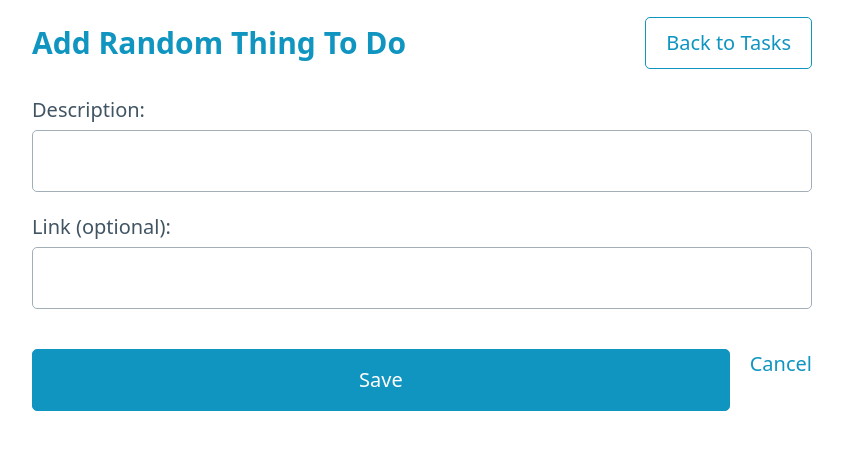
After one commit to rjtavares/Melga, a Flask app: page /random/new in a window 1280 px wide. The commit adds this page. Shown: the top 470 px of the page, without its empty margins (218-1061 px from the left). Run offline with Flask 2, Linux system fonts and the light colour scheme; some libraries are stand-ins or nearby versions.

Commit message:
feat: add random things to do feature with CRUD operations

```diff
--- a/app.py
+++ b/app.py
@@ -552,6 +552,81 @@ def toggle_task_priority(task_id):
 
     return response
 
+# ----- Random Things To Do Routes -----
+
+@app.route('/random/new')
+def new_random_thing():
+    """Route to display the form for adding a new random thing to do."""
+    return render_template('random_new.html')
+
+@app.route('/random/save', methods=['POST'])
+def save_random_thing():
+    """Route to save a new random thing to do."""
+    description = request.form.get('description')
+    link = request.form.get('link')
+
+    if not description:
+        flash('Description is required!', 'error')
+        return redirect(url_for('new_random_thing'))
+
+    insert_random_thing(description, link)
+
+    flash('Random thing to do saved successfully!', 'success')
+    return redirect(url_for('view_random_things'))
+
+@app.route('/random/view')
+def view_random_things():
+    """Route to view all random things to do."""
+    random_things = get_random_things()
+    return render_template('random_list.html', random_things=random_things)
+
+@app.route('/random/toggle/<int:thing_id>', methods=['POST'])
+def toggle_random_thing_route(thing_id):
+    """Route to toggle completion status of a random thing to do."""
+    success = toggle_random_thing(thing_id)
+
+    if success:
+        thing = get_random_thing(thing_id)
+        status_text = "completed" if thing['completed'] else "marked as pending"
+        flash(f'Random thing {status_text}.', 'success')
+    else:
+        flash('Random thing not found.', 'error')
+
+    # If it's an HTMX request, return just the updated item
+    if request.headers.get('HX-Request'):
+        thing = get_random_thing(thing_id)
+        response = make_response(render_template('_random_thing_item.html', thing=thing))
+        response.headers['HX-Trigger'] = 'showFlash'
+        return response
+
+    # Otherwise redirect back to the list
+    return redirect(url_for('view_random_things'))
+
+@app.route('/random/delete/<int:thing_id>')
+def delete_random_thing_route(thing_id):
+    """Route to delete a random thing to do."""
+    # Check if the thing exists
+    thing = get_random_thing(thing_id)
+
+    if not thing:
+        flash('Random thing not found.', 'error')
+    else:
+        delete_random_thing(thing_id)
+        flash('Random thing deleted successfully!', 'success')
+
+    # If it's an HTMX request, return an empty response with trigger
+    if request.headers.get('HX-Request'):
+        response = make_response("")
+        response.headers['HX-Trigger'] = json.dumps({
+            'showFlash': True,
+            'refreshRandomList': True
+        })
+        return response
+
+    # Otherwise redirect back to the list
+    return redirect(url_for('view_random_things'))
+
+
 if __name__ == '__main__':
     debug_mode = os.environ.get('FLASK_DEBUG', 'False').lower() == 'true' # <-- Change this line
     app.run(debug=debug_mode, port=5001) # debug=True for development
--- a/db.py
+++ b/db.py
@@ -357,3 +357,64 @@ def insert_task(description, due_date, goal_id=None):
 
     db.commit()
     return True
+
+# --- Random Things To Do Functions ---
+
+def get_random_thing(thing_id):
+    db = get_db()
+    cursor = db.execute('SELECT id, description, completed, completion_date, link FROM random_things_to_do WHERE id = ?', (thing_id,))
+    thing = cursor.fetchone()
+    if thing:
+        return dict(thing)
+    return None
+
+def get_random_things():
+    db = get_db()
+    cursor = db.execute('SELECT id, description, completed, completion_date, link FROM random_things_to_do ORDER BY id DESC')
+    things_raw = cursor.fetchall()
+
+    things = []
+    for thing in things_raw:
+        thing_dict = dict(thing)
+        # Format the completion date if it exists
+        if thing_dict['completion_date']:
+            thing_dict['completion_date_display'] = get_display_date(thing_dict['completion_date'], short=True)
+        things.append(thing_dict)
+
+    return things
+
+def insert_random_thing(description, link=None):
+    db = get_db()
+    db.execute(
+        'INSERT INTO random_things_to_do (description, link, completed) VALUES (?, ?, 0)',
+        (description, link)
+    )
+    db.commit()
+    return True
+
+def toggle_random_thing(thing_id):
+    db = get_db()
+    thing = get_random_thing(thing_id)
+    if thing:
+        new_status = not thing['completed']
+        today = date.today()
+
+        if new_status:  # If thing is being marked as completed
+            db.execute(
+                'UPDATE random_things_to_do SET completed = ?, completion_date = ? WHERE id = ?',
+                (new_status, get_db_date(today), thing_id)
+            )
+        else:  # If thing is being marked as pending
+            db.execute(
+                'UPDATE random_things_to_do SET completed = ?, completion_date = NULL WHERE id = ?',
+                (new_status, thing_id)
+            )
+        db.commit()
+        return True
+    return False
+
+def delete_random_thing(thing_id):
+    db = get_db()
+    db.execute('DELETE FROM random_things_to_do WHERE id = ?', (thing_id,))
+    db.commit()
+    return True
--- a/templates/index.html
+++ b/templates/index.html
@@ -90,6 +90,8 @@
             <div class="add-note-button-container">
                 <a href="/notes/new" class="btn btn-note" role="button">Add Note</a>
                 <a href="/notes/view" class="btn btn-note btn-view-notes" role="button">View Notes</a>
+                <a href="/random/new" class="btn btn-random" role="button">Add Random Thing To Do</a>
+                <a href="/random/view" class="btn btn-random btn-view-random" role="button">View Random Things</a>
             </div>
 
             <!-- Task List Container -->
--- /dev/null
+++ b/templates/random_new.html
@@ -0,0 +1,91 @@
+<!DOCTYPE html>
+<html lang="en" data-theme="light">
+<head>
+    <meta charset="UTF-8">
+    <meta name="viewport" content="width=device-width, initial-scale=1.0">
+    <title>Add Random Thing To Do - Melga</title>
+    <script src="https://unpkg.com/htmx.org@1.9.10" integrity="sha384-D1Kt99CQMDuVetoL1lrYwg5t+9QdHe7NLX/SoJYkXDFfX37iInKRy5xLSi8nO7UC" crossorigin="anonymous"></script>
+    <link rel="stylesheet" href="https://cdn.jsdelivr.net/npm/@picocss/pico@1/css/pico.min.css">
+    <link rel="stylesheet" href="{{ url_for('static', filename='css/styles.css') }}">
+    <link rel="apple-touch-icon" sizes="180x180" href="{{ url_for('static', filename='apple-touch-icon.png') }}">
+    <link rel="icon" type="image/png" sizes="32x32" href="{{ url_for('static', filename='favicon-32x32.png') }}">
+    <link rel="icon" type="image/png" sizes="16x16" href="{{ url_for('static', filename='favicon-16x16.png') }}">
+    <link rel="icon" type="image/x-icon" href="{{ url_for('static', filename='favicon.ico') }}">
+    <link rel="manifest" href="{{ url_for('static', filename='site.webmanifest') }}">
+    <style>
+        .container {
+            max-width: 800px;
+            margin: 0 auto;
+            padding: 1rem;
+        }
+
+        .header {
+            display: flex;
+            justify-content: space-between;
+            align-items: center;
+            margin-bottom: 1rem;
+        }
+
+        .back-button {
+            display: inline-block;
+            padding: 0.5rem 1rem;
+            color: var(--primary);
+            text-decoration: none;
+            border-radius: 0.25rem;
+            background-color: transparent;
+            border: 1px solid var(--primary);
+            transition: all 0.2s ease;
+        }
+
+        .back-button:hover {
+            background-color: var(--primary);
+            color: white;
+        }
+
+        .form-actions {
+            display: flex;
+            justify-content: flex-start;
+            gap: 1rem;
+            margin-top: 1rem;
+        }
+    </style>
+</head>
+<body>
+    <main class="container">
+        <div class="header">
+            <h1>Add Random Thing To Do</h1>
+            <a href="/" class="back-button">Back to Tasks</a>
+        </div>
+
+        <!-- Flash Messages -->
+        <div id="flash-messages-container">
+            {% with messages = get_flashed_messages(with_categories=true) %}
+              {% if messages %}
+                <ul class="flash-messages">
+                {% for category, message in messages %}
+                  <li class="{{ category }}">{{ message }}</li>
+                {% endfor %}
+                </ul>
+              {% endif %}
+            {% endwith %}
+        </div>
+
+        <form action="{{ url_for('save_random_thing') }}" method="post">
+            <div class="form-group">
+                <label for="description">Description:</label>
+                <input type="text" id="description" name="description" required>
+            </div>
+
+            <div class="form-group">
+                <label for="link">Link (optional):</label>
+                <input type="url" id="link" name="link">
+            </div>
+
+            <div class="form-actions">
+                <button type="submit" class="btn">Save</button>
+                <a href="{{ url_for('index') }}" class="btn-secondary">Cancel</a>
+            </div>
+        </form>
+    </main>
+</body>
+</html>
```
Also changed, not shown: templates/_random_thing_item.html (added, +43 -0 lines), templates/random_list.html (added, +250 -0 lines).
